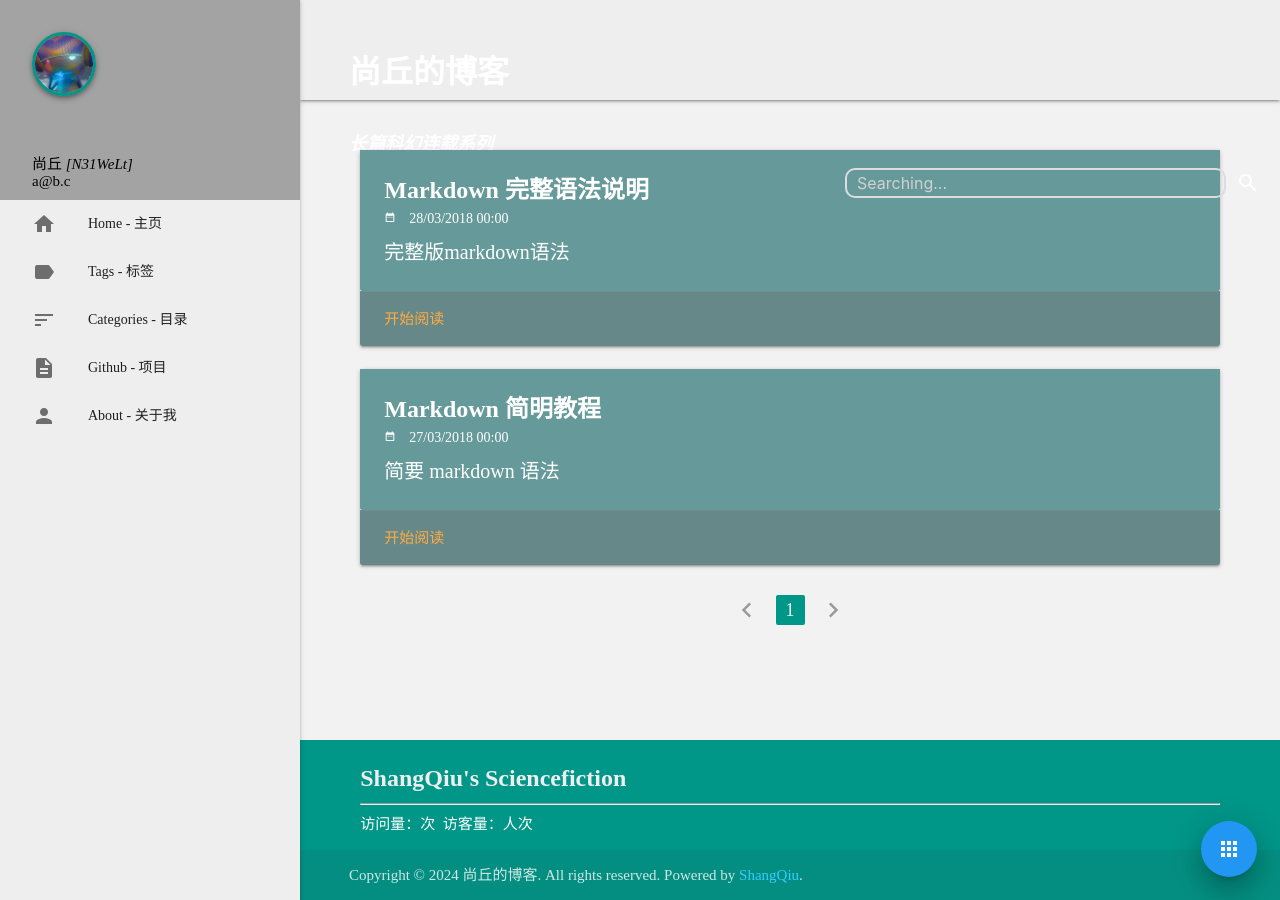
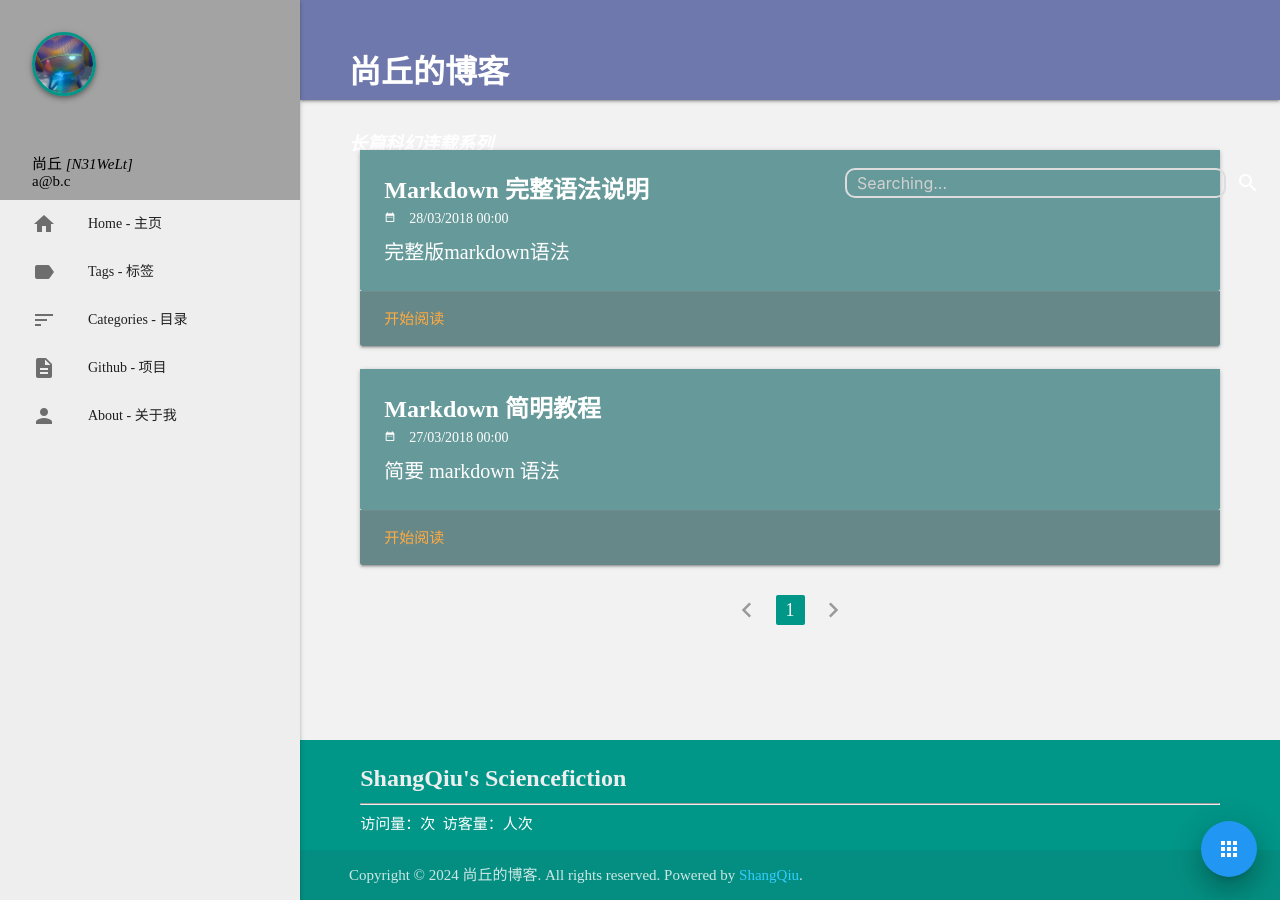
Before and after one commit to keepwalk/keepwalk.github.io, a Jekyll site: the page built from index.html, in a window 1280 px wide. Built offline with Jekyll 4.4.1, drawn with Linux system fonts in a browser that asks for light colours; the list of posts is cut into pages by our own code; comment, search, counter and statistics services are not loaded.

Commit message:
Update page.sass

```diff
--- a/assets/css/page.sass
+++ b/assets/css/page.sass
@@ -86,8 +86,8 @@
     &.top-nav
       position: relative
       height: 100px
-      background: #EEEEEE
-      background: #EEEEEE
+      background: #6F78AC
+      background: #6F78AC
       .particles-wrapper
         position: absolute
         top: 0
@@ -123,7 +123,7 @@
   z-index: 1
   div
     .row
-      margin-top: 96px
+      margin-top: 300px
   ul
     &:not(.browser-default)
       padding-left: 40px
@@ -163,6 +163,7 @@
 
 footer
   margin-top: 10px
+  background: #6F78AC
   .search
     display: none
     position: absolute
```
